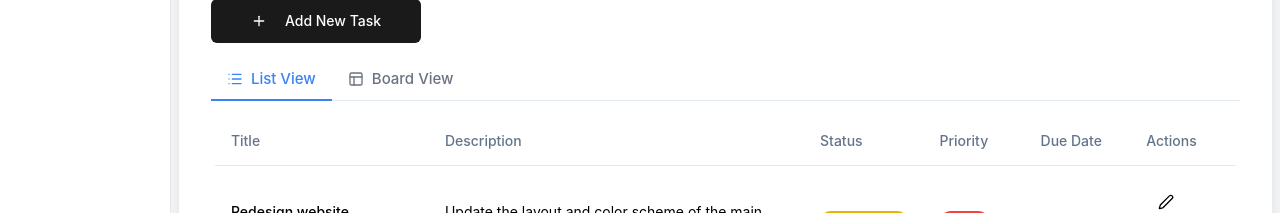
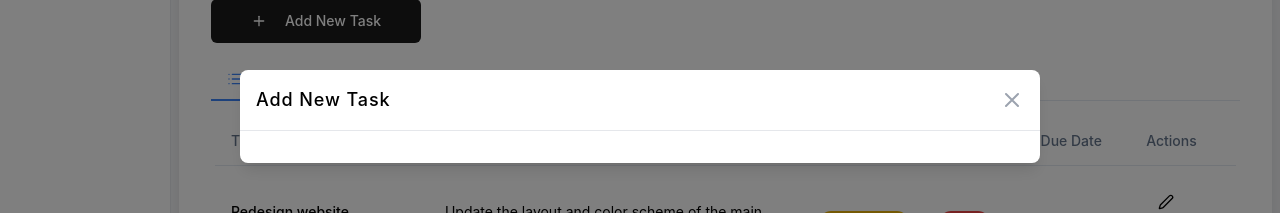
Before and after one commit to jakesuche/task-management, a Vue app: page / in a window 1280 px wide. Both pictures are taken after a click on the button "Add New Task". Shown: the part 284-497 px from the top of the page. Built offline with nearby package versions, Linux system fonts and the light colour scheme; no server answers; the HTML template or start-up script is replaced by a standard one.

Commit message:
feat: added dialog modal

```diff
--- a/src/views/task-dashboard/task-dashboard.vue
+++ b/src/views/task-dashboard/task-dashboard.vue
@@ -10,6 +10,7 @@ import TaskList from '@/views/task-list/task-list.vue'
 import { PlusIcon, ListIcon, LayoutIcon } from 'lucide-vue-next'
 import Button from '@/components/button/button.vue'
 import Tab from '@/components/panel/tab.vue'
+import ModalDialog from '@/components/overlay/dialog.vue'
 
 
 // Importing the Task type
@@ -21,6 +22,12 @@ const isLoading = ref<boolean>(true)
 const error = ref<string | null>(null)
 const isFormOpen = ref<boolean>(false)
 const editingTask = ref<Task | null>(null)
+const dialogVisible = ref(false)
+
+
+const handleDialog = () => {
+  dialogVisible.value = !dialogVisible.value
+}
 
 // Fetch tasks from the server
 const fetchTasks = async (): Promise<void> => {
@@ -132,7 +139,7 @@ onMounted(() => {
       <div class="mb-6">
         <TaskFilter @filter="handleFilter" />
       </div>
-      <Button>
+      <Button @click="handleDialog">
         <PlusIcon class="mr-2 h-4 w-4" />
         Add New Task
       </Button>
@@ -181,6 +188,7 @@ onMounted(() => {
         </TabsContent>
       </Tabs> -->
     </div>
+    <overlay-dialog />
     <!-- <TaskForm
       v-if="isFormOpen || editingTask"
       @submit="editingTask ? handleUpdateTask : handleAddTask"
@@ -190,5 +198,16 @@ onMounted(() => {
       }"
       :task="editingTask"
     /> -->
+
+    <ModalDialog
+
+      :header="'Add New Task'"
+      :open="dialogVisible"
+      :confirmButtonText="'Save'"
+      @update:visible="dialogVisible = $event"
+
+    customeClass="max-w-[800px]"  >
+
+    </ModalDialog>
   </div>
 </template>
```
